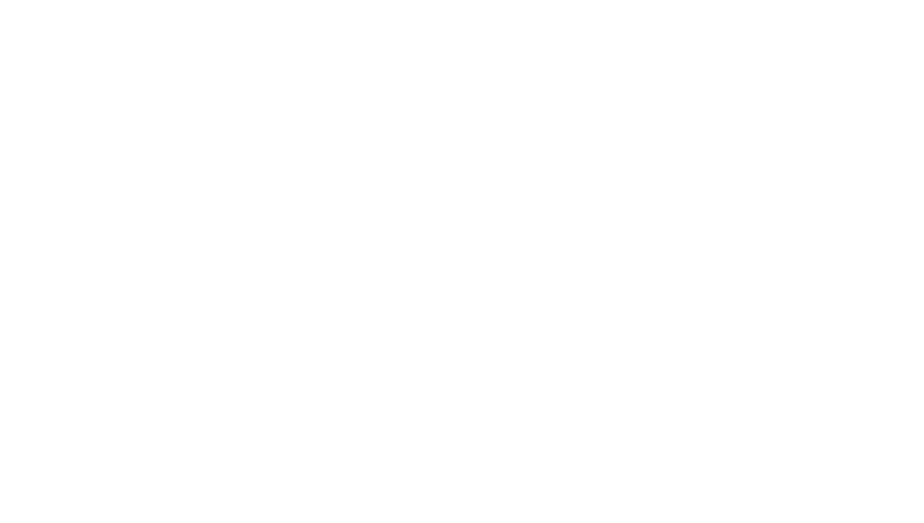
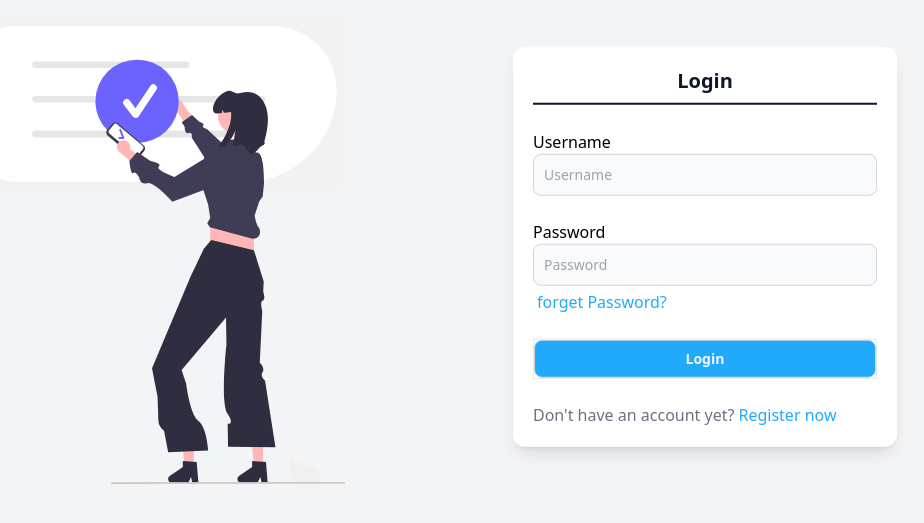
Before and after one commit to saphal-sip-org/attendance-tracker, a React (Vite) app in the folder client/: page /login in a window 1280 px wide. Shown: the part 149-672 px from the top of the page, without its empty margins (219-1143 px from the left). Built offline with nearby package versions, Linux system fonts and the light colour scheme.

Commit message:
loginUicreated

```diff
--- a/client/src/components/common/Button.jsx
+++ b/client/src/components/common/Button.jsx
@@ -3,7 +3,8 @@ const Button = ({
     label,
 }) => {
     return(
-        <div>
+        <div className="
+        ">
             {/* <Button type="button" oncClick={handlesubmit} > </Button> */}
             <button type="button" onClick={clickhandler}
             className="
@@ -13,6 +14,7 @@ const Button = ({
             border-gray-300
             text-sm rounded-lg
             p-2
+            w-full
             font-bold
             hover:bg-bg-btn-secondary
             ">{label}</button>
--- a/client/src/components/common/Input.jsx
+++ b/client/src/components/common/Input.jsx
@@ -10,7 +10,7 @@ const Input = ({
 
         <div>
 
-            <div className="flex items-center gap-2">
+            <div className="flex flex-col mt-">
                 <span>{label}</span>
                 <input type="text" className="bg-gray-50 border
                     outline-none
--- a/client/src/routes/pages/Login.jsx
+++ b/client/src/routes/pages/Login.jsx
@@ -1,18 +1,70 @@
 import React from 'react';
+import { useEffect, useMemo, useState } from "react";
+import { Link } from 'react-router-dom';
 
-import Input from '../../components/common/Input';
-import Button from '../../components/common/Button';
-
-function Login() {
-  return (
-    <div>
+import Button from "../../components/common/Button";
+import Input from "../../components/common/Input"
+import LoginPic from "../../images/loginp.svg"
 
 
 
-      {/* <p>Login</p>
+function Login() {
 
-        <Input label={"Username"}/>
-        <Button label={"Submit"}/> */}
+  const [username, setUsername] = useState("");
+  const [password, setPassword] = useState("");
+
+
+
+
+
+
+
+
+  return (
+    <div className="w-screen h-screen flex  items-center justify-center bg-gray-100 gap-32">
+      <img width={400} className='me-10 ' src={LoginPic} alt="" srcset="" />
+      <form className="flex flex-col animate-float justify-between h-[50%] w-96 p-5 relative bg-white rounded-xl shadow-lg">
+
+        <div className='
+        flex flex-col gap-2'>
+          <h1 className='
+            font-bold text-xl
+            text-slate-900 text-center
+
+            '>Login</h1>
+          <div className='border-b-2
+            border-slate-900'></div>
+
+        </div>
+        <Input inputchangeHandler={e => setUsername(e.target.value)} inputValue={username} label={"Username"} />
+        <div className='flex flex-col gap-1'>
+          <Input inputchangeHandler={e => setPassword(e.target.value)} inputValue={password} label={"Password"} />
+          <span className='
+            text-bg-btn-primary
+            ml-1
+            '>forget Password?</span>
+
+        </div>
+        <div className='
+        w-full
+        border'>
+
+          <Button label={"Login"} className='' />
+        </div>
+        <div className='
+          flex gap-1'>
+          <span className='
+            text-gray-500'>Don't have an account yet?</span>
+          <Link className='
+            text-bg-btn-primary' to={"/register"}>Register now</Link>
+
+        </div>
+
+
+        {/* </div> */}
+
+      </form>
+
     </div>
   )
 }
```
Also changed, not shown: client/src/images/loginp.svg (added).
